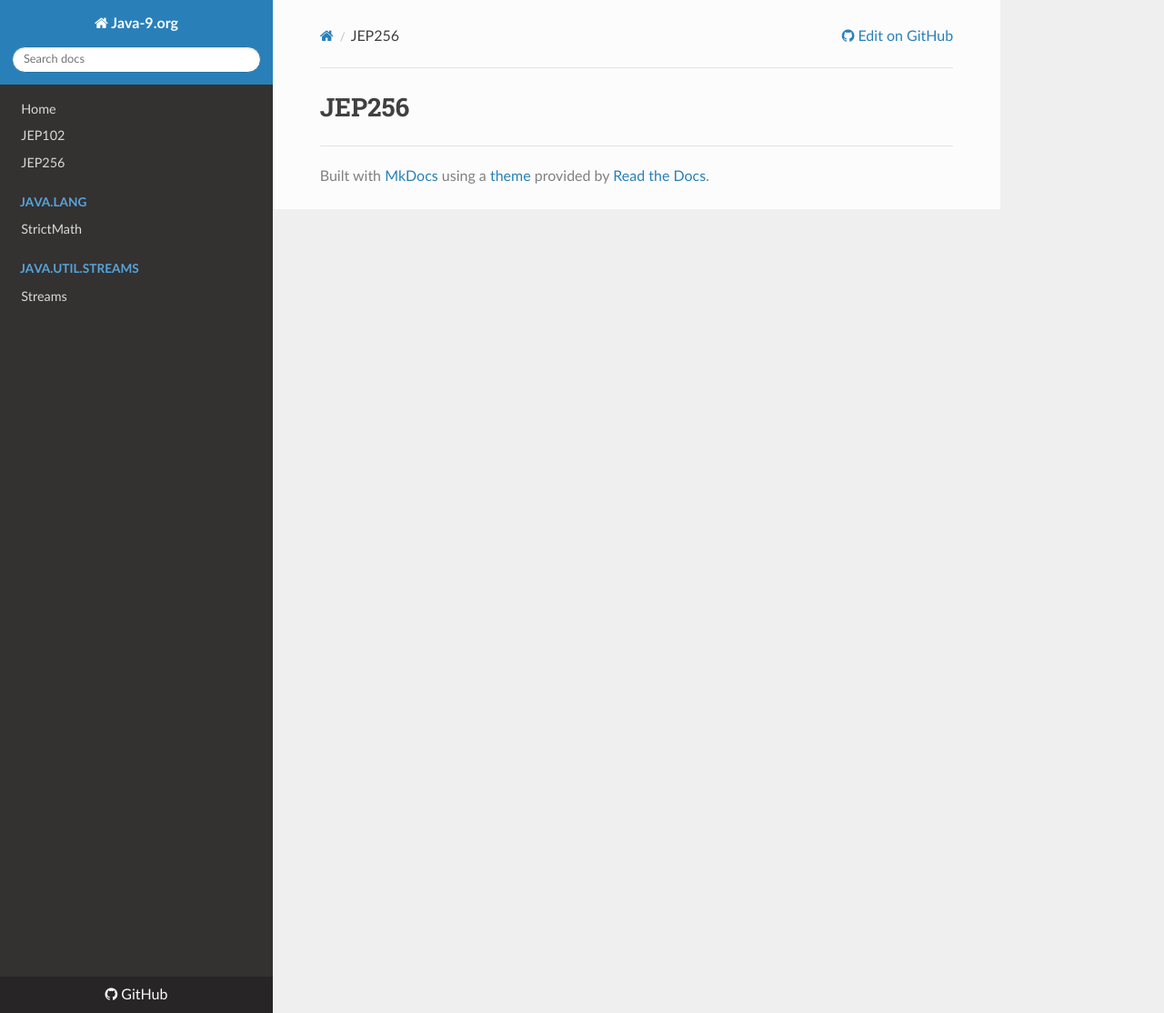
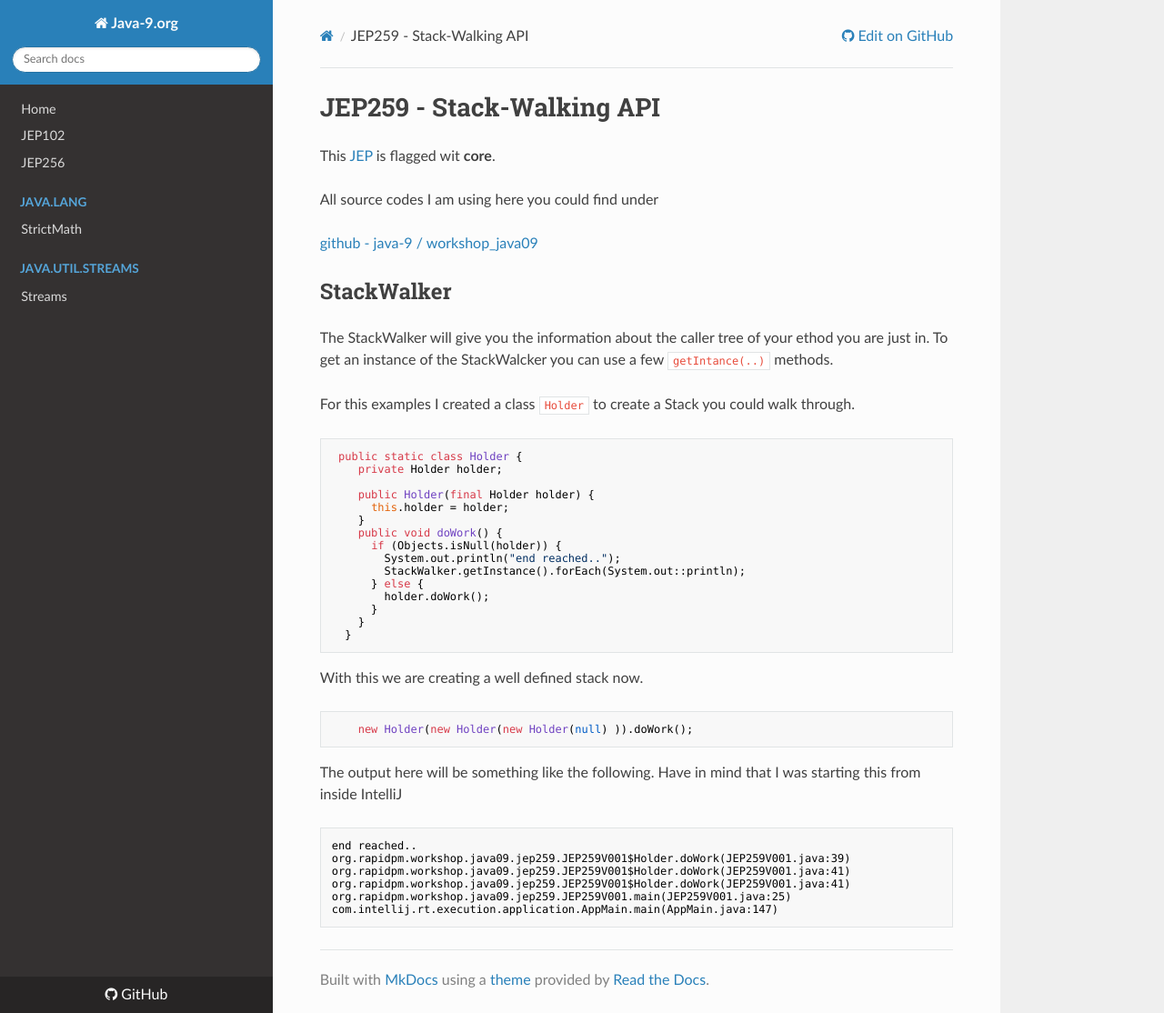
Before and after one commit to Java-Archive/java-9.github.io, an MkDocs documentation site: the page built from docs/JEP256.md, in a window 1280 px wide and 1114 px high. Shown: the whole window at 91% size. Built offline with MkDocs 1.6.1, drawn with Linux system fonts in a browser that asks for light colours; nearby versions of some CDN libraries; old or Windows-style settings are respelled for this version of MkDocs.

Commit message:
started with the raw documentation files

````diff
--- a/docs/JEP256.md
+++ b/docs/JEP256.md
@@ -1 +1,48 @@
-# JEP256
+# JEP259 - Stack-Walking API
+This [JEP](http://openjdk.java.net/jeps/259) is flagged wit **core**.
+
+All source codes I am using here you could find under
+
+[github - java-9 / workshop_java09](https://github.com/java-9/workshop_java09/tree/develop/src/org/rapidpm/workshop/java09/jep259)
+
+## StackWalker
+
+The StackWalker will give you the information about the caller tree of your ethod you are just in.
+To get an instance of the StackWalcker you can use a few ```getIntance(..)``` methods.
+
+For this examples I created a class ```Holder``` to create a Stack you could walk through.
+
+```java
+ public static class Holder {
+    private Holder holder;
+
+    public Holder(final Holder holder) {
+      this.holder = holder;
+    }
+    public void doWork() {
+      if (Objects.isNull(holder)) {
+        System.out.println("end reached..");
+        StackWalker.getInstance().forEach(System.out::println);
+      } else {
+        holder.doWork();
+      }
+    }
+  }
+```
+
+With this we are creating a well defined stack now.
+
+```java
+    new Holder(new Holder(new Holder(null) )).doWork();
+```
+
+The output here will be something like the following. Have in mind that I was starting this from inside IntelliJ
+
+```text
+end reached..
+org.rapidpm.workshop.java09.jep259.JEP259V001$Holder.doWork(JEP259V001.java:39)
+org.rapidpm.workshop.java09.jep259.JEP259V001$Holder.doWork(JEP259V001.java:41)
+org.rapidpm.workshop.java09.jep259.JEP259V001$Holder.doWork(JEP259V001.java:41)
+org.rapidpm.workshop.java09.jep259.JEP259V001.main(JEP259V001.java:25)
+com.intellij.rt.execution.application.AppMain.main(AppMain.java:147)
+```
--- a/mkdocs.yml
+++ b/mkdocs.yml
@@ -18,4 +18,4 @@ pages:
 - java.lang:
     - 'StrictMath' : 'java.lang/StrictMath.md'
 - java.util.streams:
-    - 'Streams': 'java.util.streams/Stream.md'
+    - 'Streams' : 'java.util.streams/Stream.md'
````
Also changed, not shown: docs/JEP102.md (+25 -1 lines), docs/index.md (+6 -1 lines), docs/java.lang/StrictMath.md (+12 -1 lines), docs/java.util.streams/Stream.md (+3 -0 lines).
